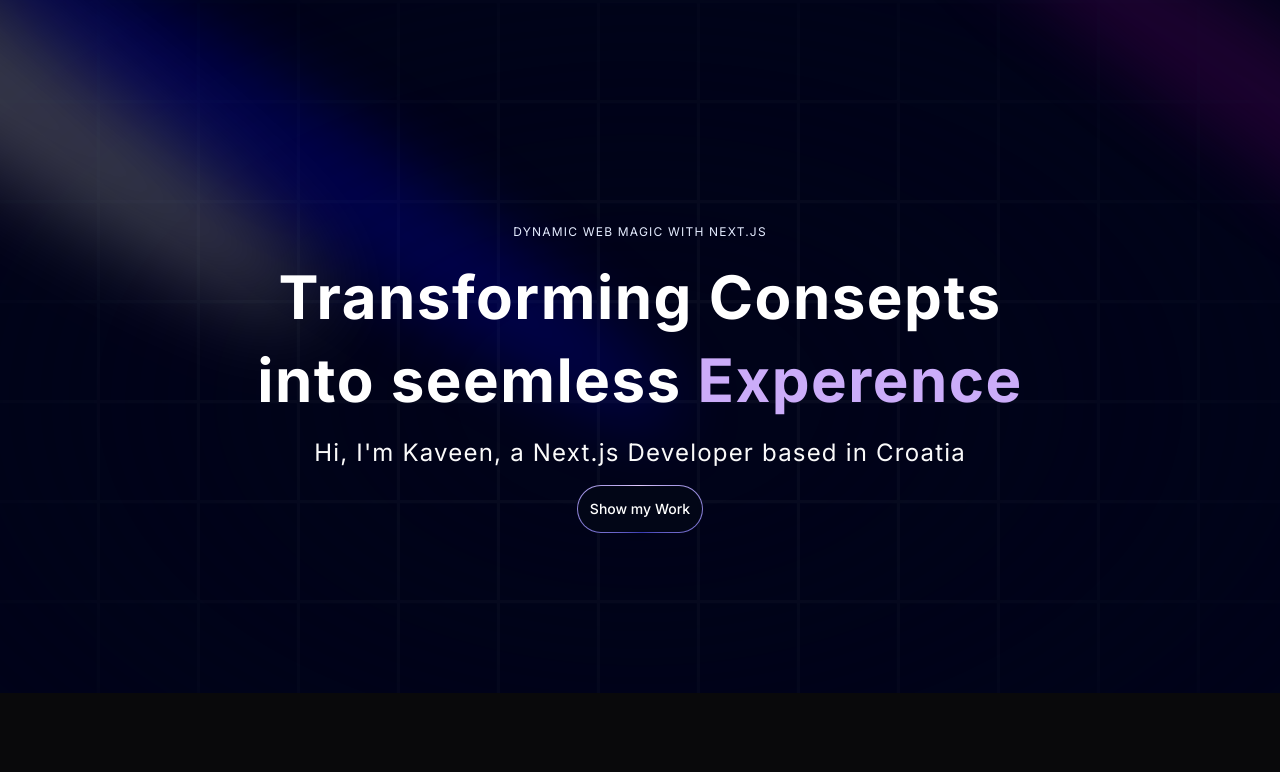
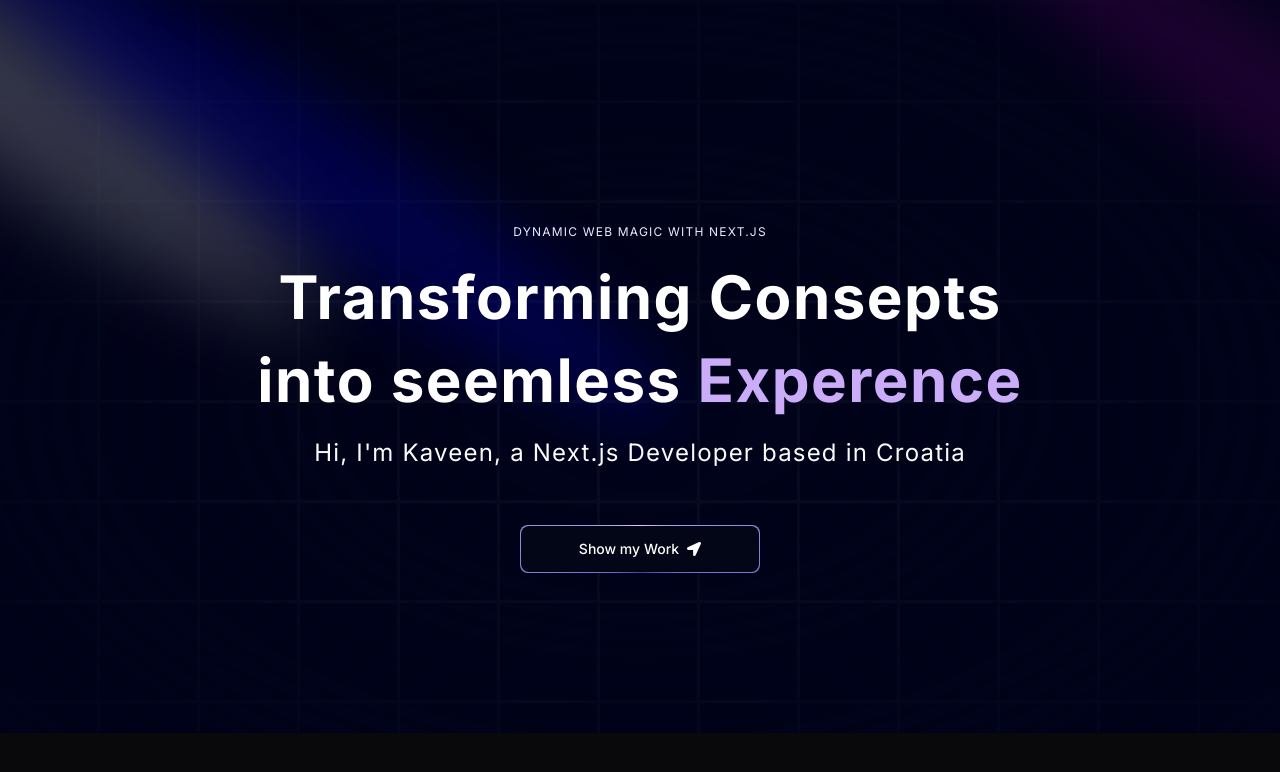
Before and after one commit to Kaveenxz/New-Portfolio-with-Next, a Next.js app: page / in a window 1280 px wide. Shown: the top 772 px of the page. Built offline with nearby package versions, Linux system fonts and the light colour scheme.

Commit message:
complete hero section with adding react icons

```diff
--- a/components/Hero.tsx
+++ b/components/Hero.tsx
@@ -1,3 +1,4 @@
+import { FaLocationArrow } from "react-icons/fa"
 import MagicButton from "./ui/MagicButton"
 import { Spotlight } from "./ui/Spotlight"
 import { TextGenerateEffect } from "./ui/TextGenerateEffect"
@@ -27,6 +28,8 @@
                     <a href="#about">
                         <MagicButton
                             title="Show my Work"
+                            icon={<FaLocationArrow/>}
+                            position="right"
                         />
                     </a>
                 </div>
--- a/components/ui/MagicButton.tsx
+++ b/components/ui/MagicButton.tsx
@@ -8,10 +8,12 @@
     otherClasses?: string
 }) => {
     return (
-        <button className="relative inline-flex h-12 overflow-hidden rounded-full p-[1px] focus:outline-none focus:ring-2 focus:ring-slate-400 focus:ring-offset-2 focus:ring-offset-slate-50">
+        <button className="relative inline-flex h-12 w-full overflow-hidden rounded-lg p-[1px] focus:outline-none md:w-60 md:mt-10">
             <span className="absolute inset-[-1000%] animate-[spin_2s_linear_infinite] bg-[conic-gradient(from_90deg_at_50%_50%,#E2CBFF_0%,#393BB2_50%,#E2CBFF_100%)]" />
-            <span className="inline-flex h-full w-full cursor-pointer items-center justify-center rounded-full bg-slate-950 px-3 py-1 text-sm font-medium text-white backdrop-blur-3xl">
+            <span className={`inline-flex h-full w-full cursor-pointer items-center justify-center rounded-lg gap-2 bg-slate-950 px-7 text-sm font-medium text-white backdrop-blur-3xl ${otherClasses}`}>
+                {position === 'left' && icon}
                 {title}
+                {position === 'right' && icon}
             </span>
         </button>
     )
--- a/package.json
+++ b/package.json
@@ -16,6 +16,7 @@
     "next-themes": "^0.3.0",
     "react": "^18",
     "react-dom": "^18",
+    "react-icons": "^5.2.1",
     "tailwind-merge": "^2.3.0",
     "tailwindcss-animate": "^1.0.7"
   },
```
Also changed, not shown: 1 other file (tests, documents, lock files or other folders).
